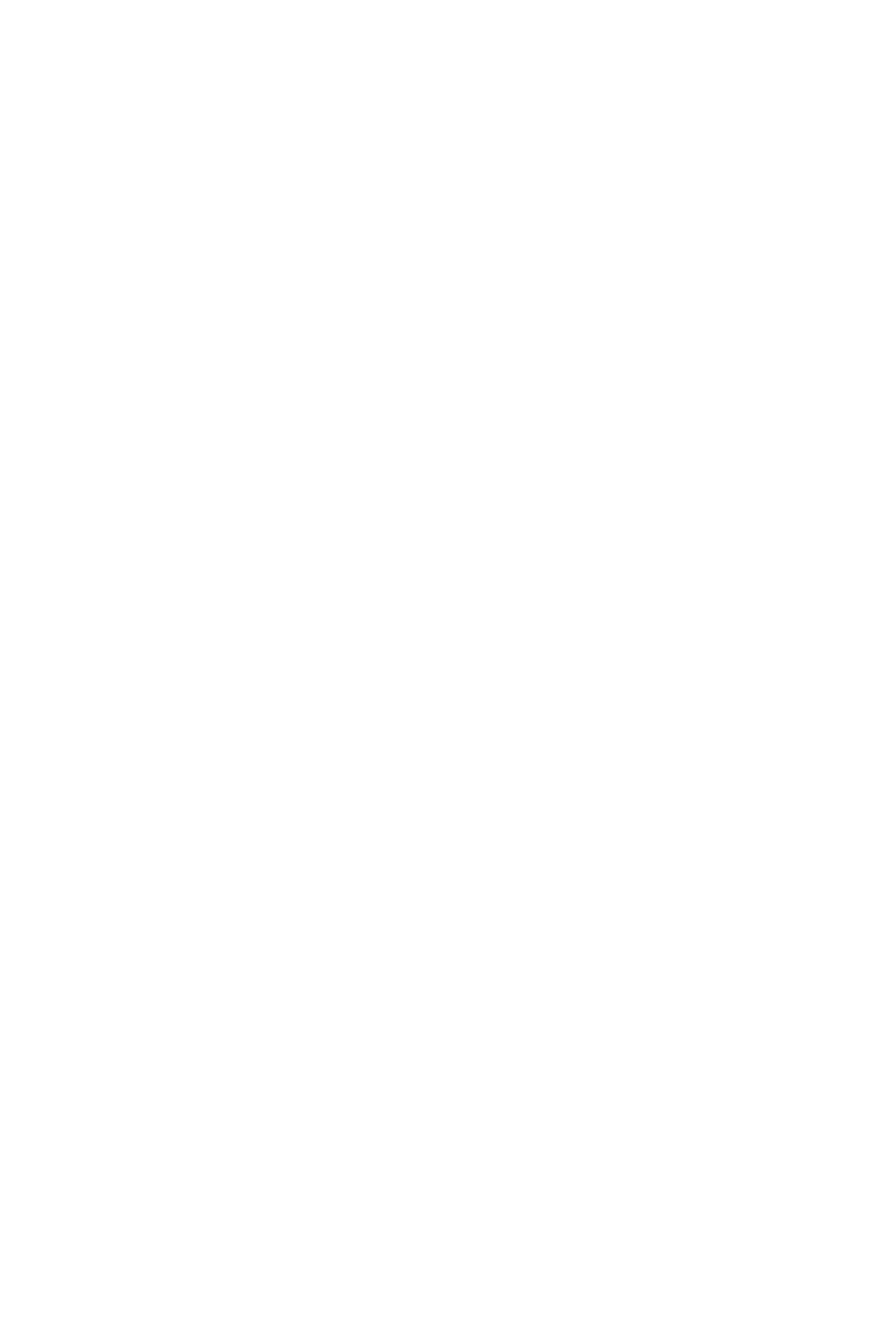
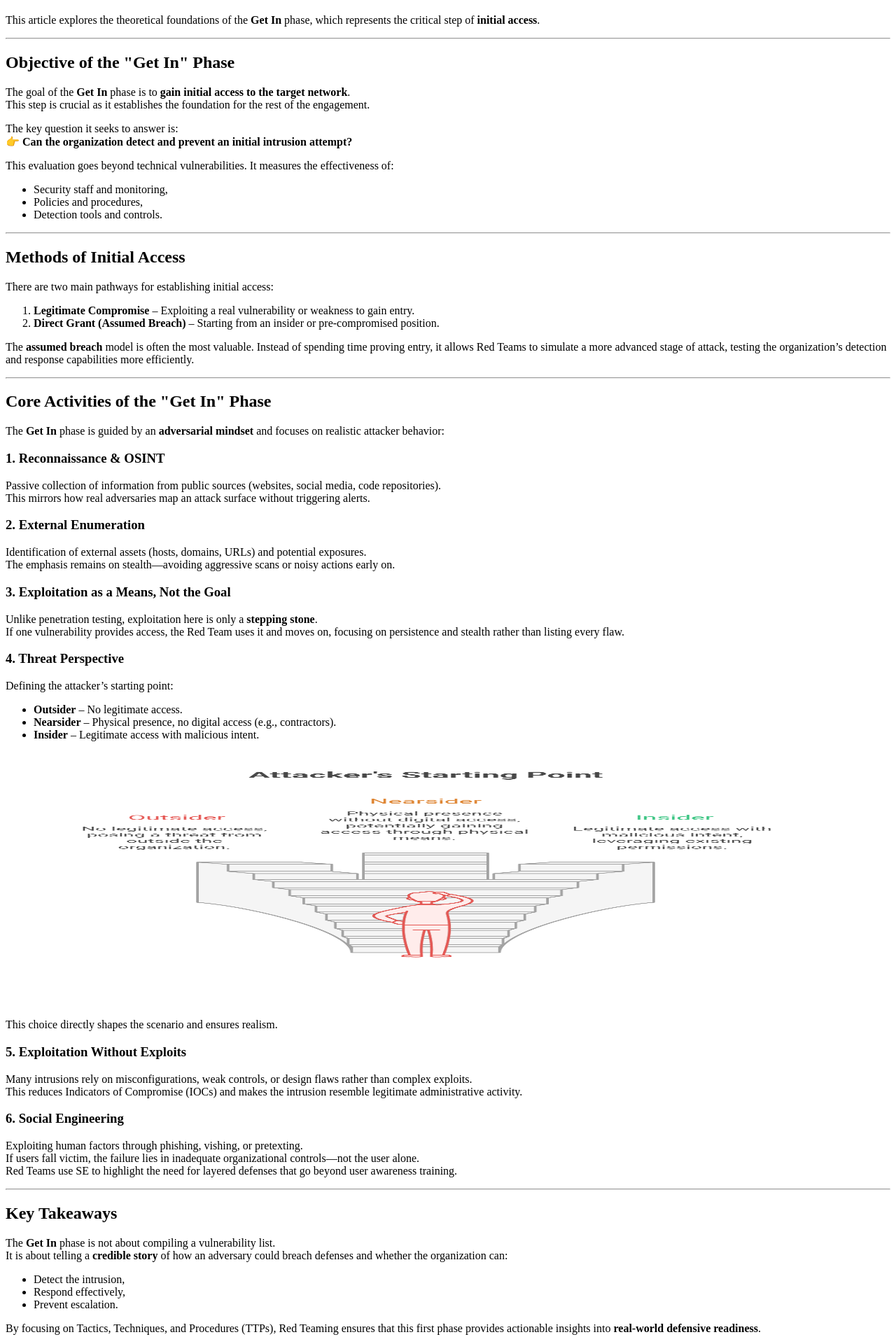
Before and after one commit to RedTeamers/REDTEAMERS-DOC, a Next.js app: page /RTW/get_in in a window 1280 px wide. Shown: the part 60-1980 px from the top of the page at 70% size. Before the commit the page ends 800 px from the top, so only its background shows below. Built offline with nearby package versions, Linux system fonts and the light colour scheme.

Commit message:
get in phases added

```diff
--- a/pages/RTW/get_in.mdx
+++ b/pages/RTW/get_in.mdx
@@ -2,3 +2,94 @@
 title: "Get In Phase"
 description: "Red Teaming Methodology - Get In Phase"
 ---
+
+import { Callout } from 'nextra/components'
+import ThemedImage from '@/components/ThemedImage'
+import Image from 'next/image'
+
+# Red Teaming – The "Get In" Phase
+
+This article explores the theoretical foundations of the **Get In** phase, which represents the critical step of **initial access**.
+
+---
+
+## Objective of the "Get In" Phase
+
+The goal of the **Get In** phase is to **gain initial access to the target network**.
+This step is crucial as it establishes the foundation for the rest of the engagement.
+
+The key question it seeks to answer is:
+👉 **Can the organization detect and prevent an initial intrusion attempt?**
+
+This evaluation goes beyond technical vulnerabilities. It measures the effectiveness of:
+- Security staff and monitoring,
+- Policies and procedures,
+- Detection tools and controls.
+
+---
+
+## Methods of Initial Access
+
+There are two main pathways for establishing initial access:
+
+1. **Legitimate Compromise** – Exploiting a real vulnerability or weakness to gain entry.
+2. **Direct Grant (Assumed Breach)** – Starting from an insider or pre-compromised position.
+
+The **assumed breach** model is often the most valuable. Instead of spending time proving entry, it allows Red Teams to simulate a more advanced stage of attack, testing the organization’s detection and response capabilities more efficiently.
+
+---
+
+## Core Activities of the "Get In" Phase
+
+The **Get In** phase is guided by an **adversarial mindset** and focuses on realistic attacker behavior:
+
+### 1. Reconnaissance & OSINT
+Passive collection of information from public sources (websites, social media, code repositories).
+This mirrors how real adversaries map an attack surface without triggering alerts.
+
+### 2. External Enumeration
+Identification of external assets (hosts, domains, URLs) and potential exposures.
+The emphasis remains on stealth—avoiding aggressive scans or noisy actions early on.
+
+### 3. Exploitation as a Means, Not the Goal
+Unlike penetration testing, exploitation here is only a **stepping stone**.
+If one vulnerability provides access, the Red Team uses it and moves on, focusing on persistence and stealth rather than listing every flaw.
+
+### 4. Threat Perspective
+Defining the attacker’s starting point:
+- **Outsider** – No legitimate access.
+- **Nearsider** – Physical presence, no digital access (e.g., contractors).
+- **Insider** – Legitimate access with malicious intent.
+
+<ThemedImage
+  alt="RedTeamers banner"
+  darkSrc="/images/getinb.png"
+  lightSrc="/images/getinw.png"
+  width={1200}
+  height={360}
+/>
+
+This choice directly shapes the scenario and ensures realism.
+
+### 5. Exploitation Without Exploits
+Many intrusions rely on misconfigurations, weak controls, or design flaws rather than complex exploits.
+This reduces Indicators of Compromise (IOCs) and makes the intrusion resemble legitimate administrative activity.
+
+### 6. Social Engineering
+Exploiting human factors through phishing, vishing, or pretexting.
+If users fall victim, the failure lies in inadequate organizational controls—not the user alone.
+Red Teams use SE to highlight the need for layered defenses that go beyond user awareness training.
+
+---
+
+## Key Takeaways
+
+The **Get In** phase is not about compiling a vulnerability list.
+It is about telling a **credible story** of how an adversary could breach defenses and whether the organization can:
+- Detect the intrusion,
+- Respond effectively,
+- Prevent escalation.
+
+By focusing on Tactics, Techniques, and Procedures (TTPs), Red Teaming ensures that this first phase provides actionable insights into **real-world defensive readiness**.
+
+---
```
Also changed, not shown: public/images/getinb.png (added), public/images/getinw.png (added).
